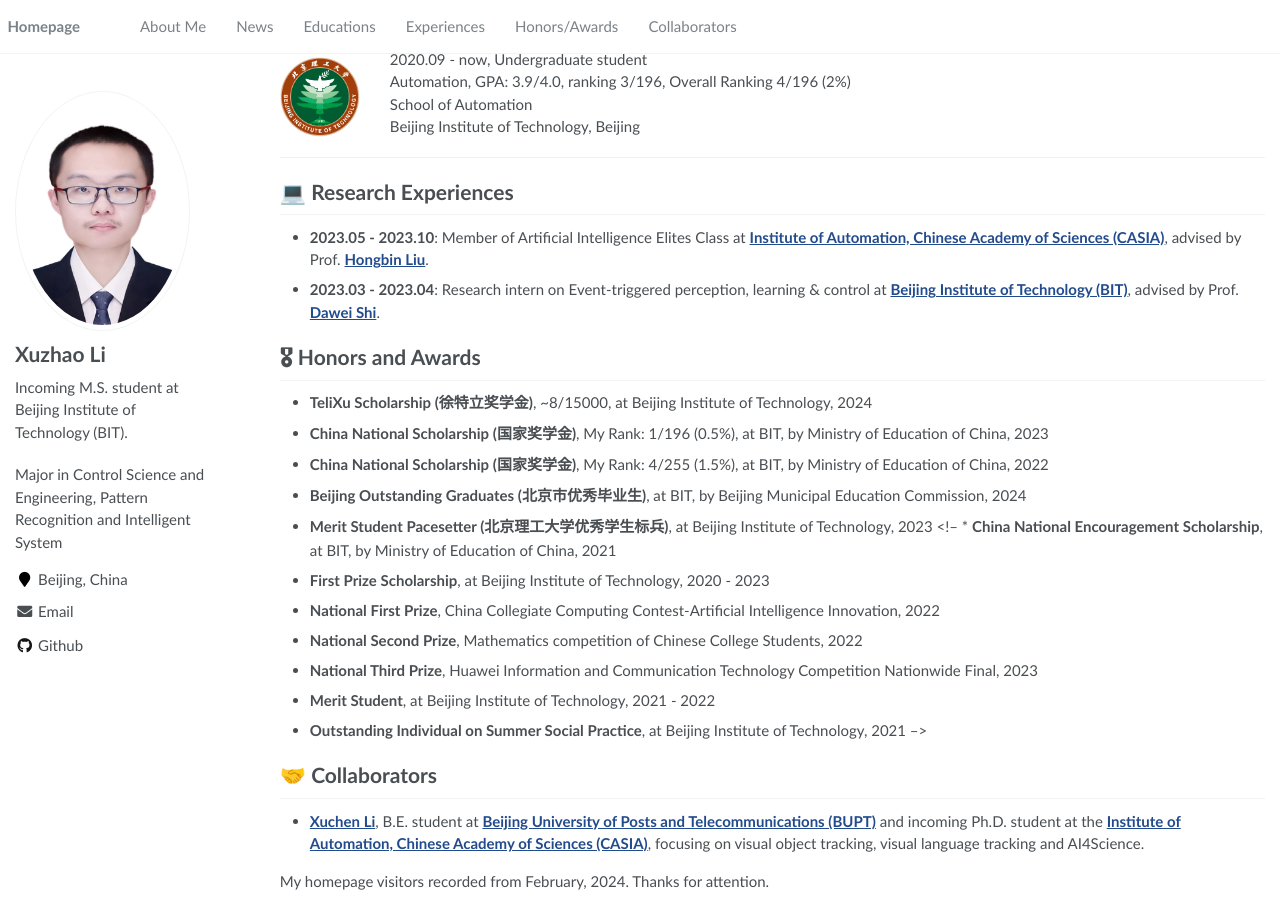
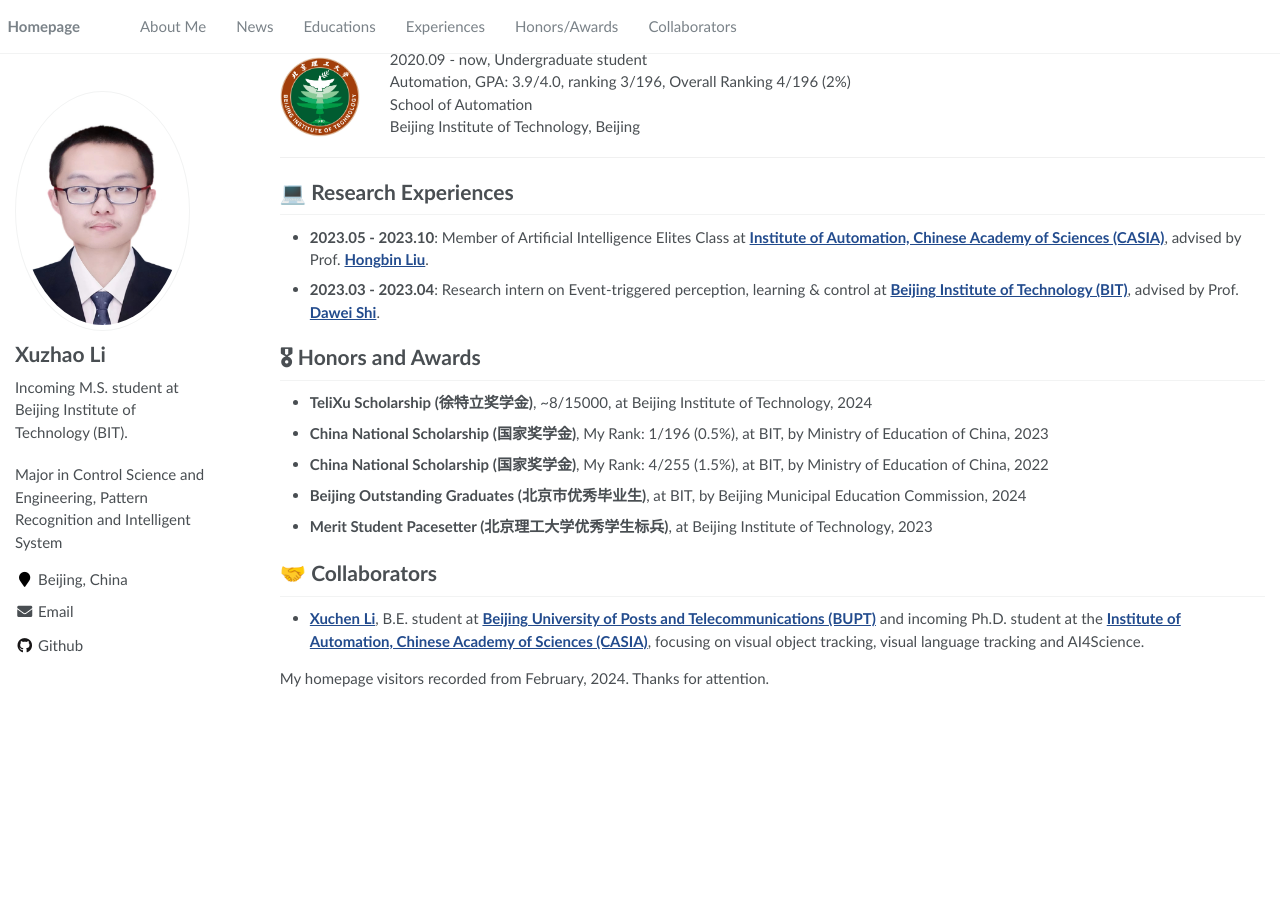
Before and after one commit to XuzhaoLi/XuzhaoLi.github.io, a Jekyll site: the page built from _pages/about.md, in a window 1280 px wide and 900 px high, scrolled down 565 px. Built offline with Jekyll 4.4.1, drawn with Linux system fonts in a browser that asks for light colours; a script that is not in the unit is left out; after the commit the page ends 1262 px from its top, so only the background shows below that.

Commit message:
fix some error

```diff
--- a/_pages/about.md
+++ b/_pages/about.md
@@ -60,13 +60,6 @@ Beijing Institute of Technology, Beijing
 * **China National Scholarship (<font face="楷体">国家奖学金</font>)**, My Rank: 4/255 (1.5%), at BIT, by Ministry of Education of China, 2022
 * **Beijing Outstanding Graduates (<font face="楷体">北京市优秀毕业生</font>)**, at BIT, by Beijing Municipal Education Commission, 2024
 * **Merit Student Pacesetter (<font face="楷体">北京理工大学优秀学生标兵</font>)**, at Beijing Institute of Technology, 2023
-<!-- * **China National Encouragement Scholarship**, at BIT, by Ministry of Education of China, 2021
-* **First Prize Scholarship**, at Beijing Institute of Technology, 2020 - 2023
-* **National First Prize**, China Collegiate Computing Contest-Artificial Intelligence Innovation, 2022
-* **National Second Prize**, Mathematics competition of Chinese College Students, 2022
-* **National Third Prize**, Huawei Information and Communication Technology Competition Nationwide Final, 2023
-* **Merit Student**, at Beijing Institute of Technology, 2021 - 2022
-* **Outstanding Individual on Summer Social Practice**, at Beijing Institute of Technology, 2021 -->
 
 # 🤝 Collaborators
 
```
